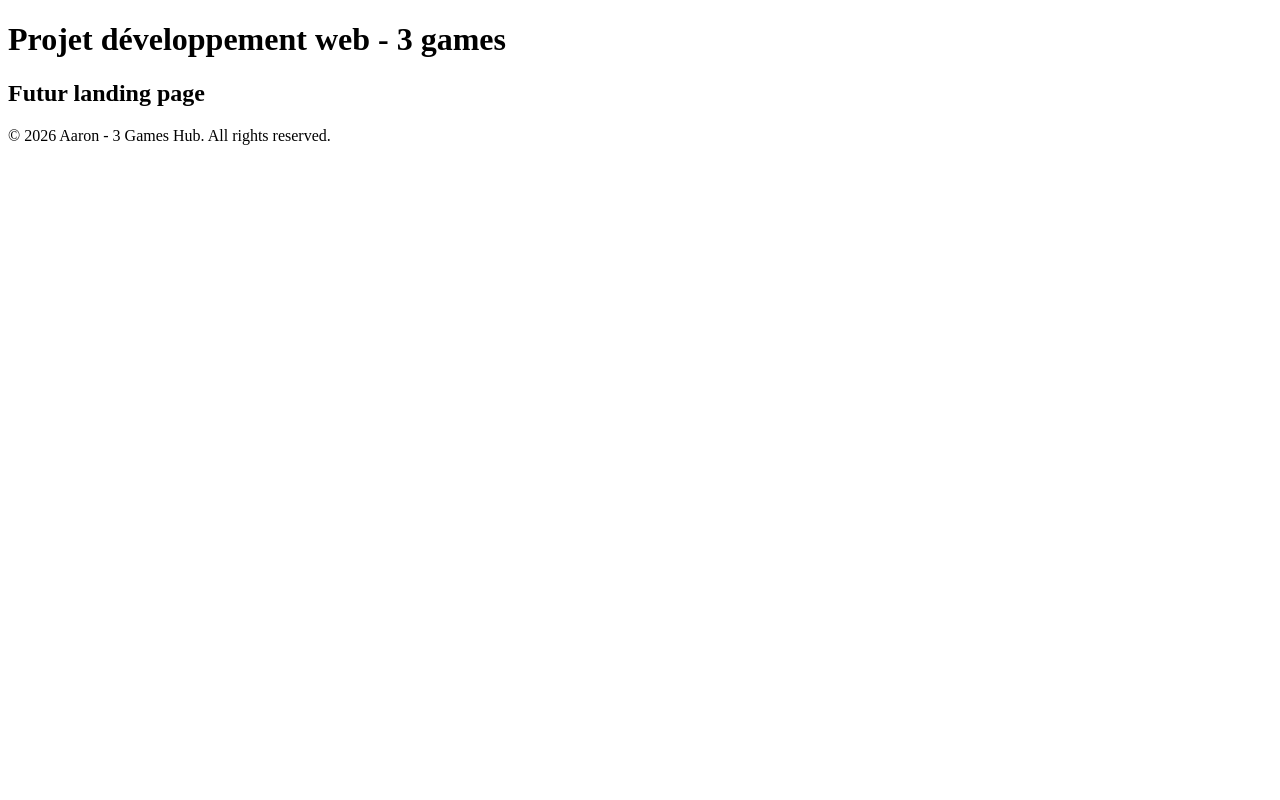
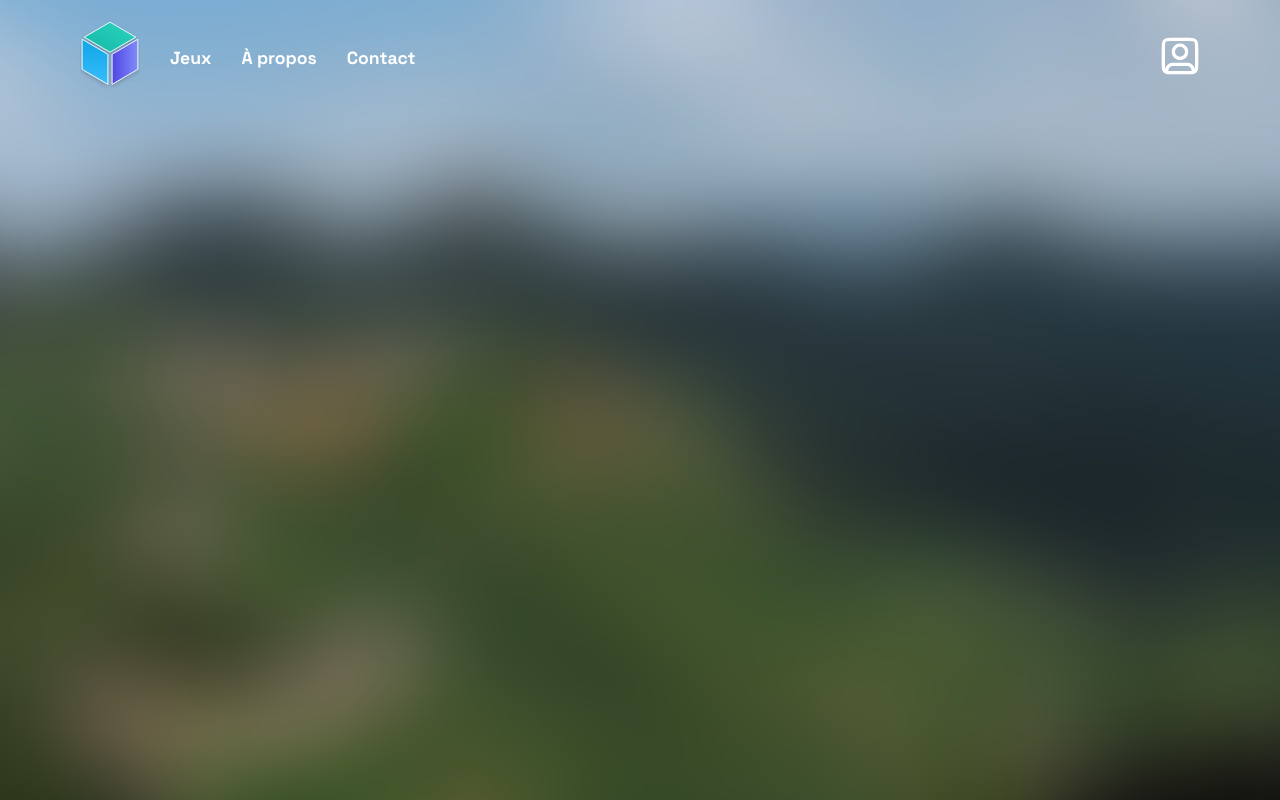
Before and after one commit to Rano-a/3-games-hub, a plain HTML site: page frontend/index.html in a window 1280 px wide. Drawn offline with Linux system fonts and the light colour scheme.

Commit message:
Ajout de la navbar

```diff
--- a/frontend/css/style.css
+++ b/frontend/css/style.css
@@ -0,0 +1,39 @@
+* {
+  box-sizing: border-box;
+  margin: 0;
+  padding: 0;
+}
+
+body {
+  margin: 0;
+  padding: 0;
+  background-image: url('../assets/img/chinese-great-wall-blurred.jpg');
+  height: 100vh;
+  width: 100%;
+  background-size: cover;
+  background-position: center;
+  background-repeat: no-repeat;
+  overflow: hidden;
+}
+
+.navbar {
+  display: flex;
+  justify-content: space-between;
+  align-items: center;
+  padding: 20px 80px;
+  width: 100%;
+}
+
+.nav-gauche {
+  display: flex;
+  align-items: center;
+  gap: 30px;
+}
+
+.nav-gauche a {
+  text-decoration: none;
+  color: white;
+  font-family: 'Space Grotesk', sans-serif;
+  font-weight: bold;
+  font-size: 1.1rem;
+}
--- a/frontend/index.html
+++ b/frontend/index.html
@@ -1,22 +1,43 @@
-<!DOCTYPE html>
+<!doctype html>
 <html lang="en">
-<head>
-  <meta charset="UTF-8">
-  <meta name="viewport" content="width=device-width, initial-scale=1.0">
-  <title>3 Games Hub</title>
-  <link rel="stylesheet" href="./css/style.css">
-</head>
-<body>
-  <header>
-    <h1>Projet développement web - 3 games</h1>
-  </header>
+  <head>
+    <meta charset="UTF-8" />
+    <meta name="viewport" content="width=device-width, initial-scale=1.0" />
+    <title>MiageArcade</title>
+    <link rel="stylesheet" href="./css/style.css" />
+    <link rel="preconnect" href="https://fonts.googleapis.com" />
+    <link rel="preconnect" href="https://fonts.gstatic.com" crossorigin />
+    <link
+      href="https://fonts.googleapis.com/css2?family=Space+Grotesk:wght@300..700&display=swap"
+      rel="stylesheet"
+    />
+  </head>
 
   <body>
-    <h2>Futur landing page</h2>
+    <header>
+      <nav class="navbar">
+        <div class="nav-gauche">
+          <img src="assets/img/logo.svg" alt="Logo MiageArcade" width="60" />
+
+          <a href="#">Jeux</a>
+          <a href="#">À propos</a>
+          <a href="#">Contact</a>
+        </div>
+
+        <div class="nav-droite">
+          <a href="#">
+            <img
+              src="assets/img/default-user.svg"
+              alt="Mon Compte"
+              width="40"
+            />
+          </a>
+        </div>
+      </nav>
+    </header>
+
+    <main></main>
+
+    <footer></footer>
   </body>
-
-  <footer>
-    <p>© 2026 Aaron - 3 Games Hub. All rights reserved.</p>
-  </footer>
-</body>
 </html>
```
Also changed, not shown: frontend/assets/img/chinese-great-wall-blurred.jpg (added), frontend/assets/img/default-user.svg (added), frontend/assets/img/logo.svg (added).
